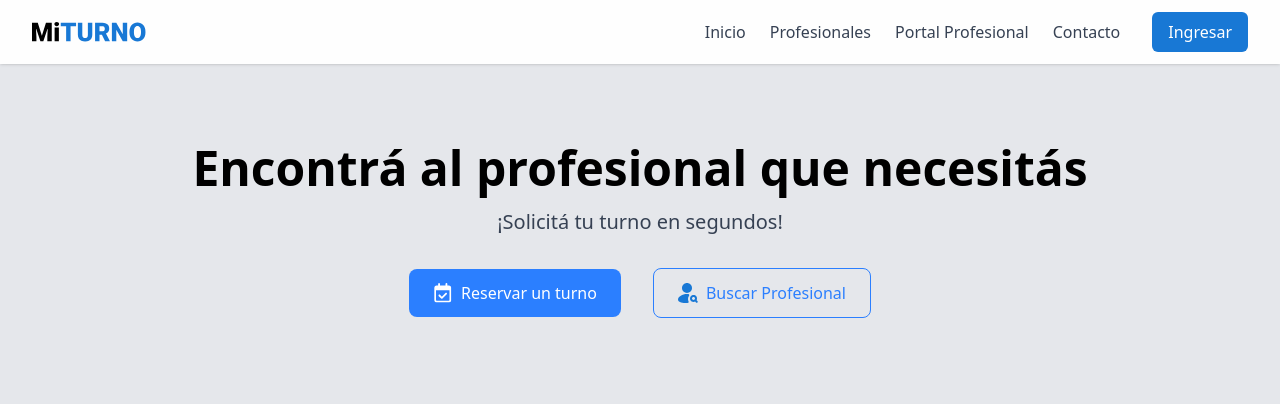
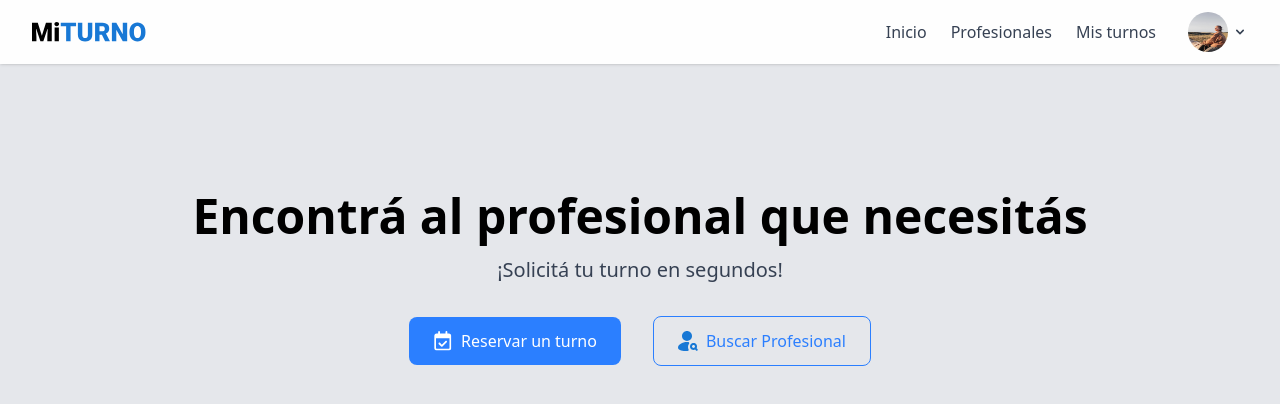
Before and after one commit to MacaZubiri/Web-AppTurnos, a React (Vite) app: page / in a window 1280 px wide. Shown: the top 404 px of the page. Built offline with nearby package versions, Linux system fonts and the light colour scheme.

Commit message:
Agregamos modal login, opciones de menu desplegables, ruta mis turnos

```diff
--- a/src/App.jsx
+++ b/src/App.jsx
@@ -11,6 +11,7 @@ import Layout from "./Layout";
 
 
 function App() {
+
   return (
     <BrowserRouter>
       <Routes>
--- a/src/Layout.jsx
+++ b/src/Layout.jsx
@@ -1,10 +1,40 @@
 import { Outlet } from "react-router-dom";
 import Navbar from "./components/Navbar";
+import LoginModal from "./components/LoginModal";
+import { useState } from "react";
 
 const Layout = () => {
+   const [isLoginOpen, setIsLoginOpen] = useState(false);
+
+    const [user, setUser] = useState({
+    isLogged: true,
+    role: "usuario", // "user" o "professional"
+  });
+
+
+
+  const handleLogin = () => {
+    setUser({
+      isLogged: true,
+      role: "usuario", // hardcodeado por ahora
+    });
+    setIsLoginOpen(false);
+  };
+
+  const handleLogout = () => {
+    setUser({
+      isLogged: false,
+      role: null,
+    });
+  };
+
   return (
     <>
-      <Navbar />
+      <Navbar user={user} onLoginClick={() => setIsLoginOpen(true)} onLogout={handleLogout} />
+
+        {isLoginOpen && <LoginModal onClose={() => setIsLoginOpen(false)} onLogin={handleLogin} />}
+
+
       <div className="pt-20">
         <Outlet />
       </div>
--- /dev/null
+++ b/src/components/LoginModal.jsx
@@ -0,0 +1,69 @@
+import { useNavigate } from "react-router-dom";
+import { useEffect } from "react";
+
+
+
+function LoginModal({ onClose, onLogin }) {
+
+   const navigate = useNavigate();
+
+   const handleLogin = () => {
+    onClose();       // cerramos el modal
+    onLogin();       // llamamos a la función de login del Layout
+
+  };
+
+  return (
+    <div
+      className="fixed inset-0 bg-black/50 flex items-center justify-center"
+      onClick={onClose}   // 👈 click fuera
+    >
+      <div
+        className="bg-white p-6 w-5/12 h-96 relative rounded-lg flex flex-col items-center"
+        onClick={(e) => e.stopPropagation()} // 👈 no cerrar al clickear dentro
+      >
+        <button
+          onClick={onClose}
+          className="absolute top-2 right-3 text-gray-900 cursor-pointer"
+        >
+          ✕
+        </button>
+
+        <h2 className="text-xl font-semibold mb-6">Iniciar sesión</h2>
+
+        <input
+          type="email"
+          placeholder="Email"
+          className="w-full border mb-2 p-2 rounded-md border-gray-400"
+        />
+        <input
+          type="password"
+          placeholder="Contraseña"
+          className="w-full border mb-4 p-2 rounded-md border-gray-400"
+        />
+
+        <div>
+          <h3 className="text-sm text-gray-600 mb-3">¿Has olvidado tu contraseña? <span className="text-blue-500 cursor-pointer hover:underline">
+            Haz click aquí
+          </span></h3>
+        </div>
+
+        <div>
+          <h3 className="text-sm text-gray-600 mb-8">¿No tienes cuenta? <span className="text-blue-500 cursor-pointer hover:underline">
+            Registrarse
+          </span></h3>
+        </div>
+
+
+
+        <button onClick={() => {
+            onLogin(); // cambia estado en Layout
+          }} className="w-full bg-blue-500 text-white p-2 rounded-md hover:bg-blue-600  transition-colors duration-300 ease-in-out cursor-pointer">
+          Ingresar
+        </button>
+      </div>
+    </div>
+  );
+}
+
+export default LoginModal;
--- a/src/components/Navbar.jsx
+++ b/src/components/Navbar.jsx
@@ -1,50 +1,113 @@
-import { useState } from "react";
+import { useState, useRef, useEffect } from "react";
 import logo from "../assets/icono-logo.svg";
-import { Link } from "react-router-dom";
-import { useNavigate } from "react-router-dom";
+import perfilimagen from "../assets/imagen-perfil.jpg";
+import { Link, useNavigate } from "react-router-dom";
+import { HiChevronDown } from "react-icons/hi";
 
-const NavBar = () => {
-  const [isOpen, setIsOpen] = useState(false);
+const NavBar = ({ user, onLoginClick, onLogout }) => {
+
+
+  const [isOpen, setIsOpen] = useState(false); // menú móvil
+  const [isMenuOpen, setIsMenuOpen] = useState(false); // menú desplegable avatar
+  const [showMenu, setShowMenu] = useState(false); // controla render del menú
   const navigate = useNavigate();
+  const menuRef = useRef(null);
+
+  // Función para abrir/cerrar el menú animado
+  const toggleMenu = () => {
+    if (!isMenuOpen) {
+      setShowMenu(true);
+      setTimeout(() => setIsMenuOpen(true), 10); // pequeño delay para animación
+    } else {
+      setIsMenuOpen(false);
+      setTimeout(() => setShowMenu(false), 200); // espera animación de cierre
+    }
+  };
+
+  // Cerrar menú al click afuera
+  useEffect(() => {
+    const handleClickOutside = (event) => {
+      if (menuRef.current && !menuRef.current.contains(event.target)) {
+        setIsMenuOpen(false);
+        setTimeout(() => setShowMenu(false), 200);
+      }
+    };
+    document.addEventListener("mousedown", handleClickOutside);
+    return () => {
+      document.removeEventListener("mousedown", handleClickOutside);
+    };
+  }, []);
 
   return (
-    <nav className="bg-[#FEFEFE] shadow-sm fixed top-0 left-0 w-full z-10">
+    <nav className="bg-[#FEFEFE] shadow-sm fixed top-0 left-0 w-full z-50">
       <div className="max-w-7xl mx-auto px-4 sm:px-6 lg:px-8">
-        <div className="flex justify-between items-center h-16 ">
+        <div className="flex justify-between items-center h-16">
 
           {/* Logo */}
-          <div className="shrink-0">
-            <img src={logo} alt="Logo" className="h-5 w-auto cursor-pointer" onClick={() => navigate("/")}  />
+          <div className="shrink-0 cursor-pointer" onClick={() => navigate("/")}>
+            <img src={logo} alt="Logo" className="h-5 w-auto" />
           </div>
 
           {/* Menú de escritorio */}
           <div className="hidden md:flex items-center ml-auto space-x-6">
             <Link to="/" className="text-gray-700 hover:text-gray-900 font-medium">Inicio</Link>
-            <Link to="/buscar-profesional" className="text-gray-700 hover:text-gray-900 font-medium">Profesionales</Link>
-            <Link to="#" className="text-gray-700 hover:text-gray-900 font-medium">Portal Profesional</Link>
-            <Link to="#" className="text-gray-700 hover:text-gray-900 font-medium">Contacto</Link>
+            <Link to="/buscar-profesional" className="text-gray-700 hover:text-gray-900 font-medium ">Profesionales</Link>
+
+            {user.isLogged && user.role === "profesional" && (
+              <Link to="/portal" className="text-gray-700 hover:text-gray-900 font-medium">Portal Profesional</Link>
+            )}
+            {user.isLogged && user.role === "usuario" && (
+              <Link to="/mis-turnos" className="text-gray-700 hover:text-gray-900 font-medium mr-8">Mis turnos</Link>
+            )}
           </div>
 
-          {/* Botón ingresar */}
-          <div className="hidden md:flex">
-            <button className="ml-8 bg-[#1878D5] text-white px-4 py-2 rounded-md hover:bg-[#1063a1] transition cursor-pointer">
+          {/* Botón Ingresar o Avatar */}
+          {!user.isLogged ? (
+            <button
+              onClick={onLoginClick}
+              className="bg-[#1878D5] text-white px-4 py-2 rounded-md hover:bg-[#1063a1] transition cursor-pointer"
+            >
               Ingresar
             </button>
+      ) : user.role === "usuario" ? (
+        <div ref={menuRef} className="flex items-center gap-2 relative">
+          {/* Avatar + Flecha */}
+          <div className="flex items-center gap-1 cursor-pointer" onClick={toggleMenu}>
+            <img src={perfilimagen} alt="Perfil" className="w-10 h-10 rounded-full" />
+            <HiChevronDown className={`w-4 h-4 text-gray-700 transition-transform duration-200 ${
+              isMenuOpen ? "rotate-180" : "rotate-0"
+            }`} />
           </div>
 
-          {/* Botón móvil */}
-          <div className="md:hidden">
+    {/* Menú desplegable */}
+    {showMenu && (
+      <div
+        className={`absolute right-0 mt-36 w-40 bg-white shadow-lg flex flex-col z-50
+          transform transition-all duration-400 ease-out
+          ${isMenuOpen ? "opacity-100 translate-y-0" : "opacity-0 translate-y-4"}`}
+      >
         <button
-              onClick={() => setIsOpen(!isOpen)}
-              className="focus:outline-none text-gray-700"
+          onClick={() => { navigate("/perfil"); toggleMenu(); }}
+          className="px-4 py-2 hover:bg-gray-100 text-left cursor-pointer"
         >
-              {isOpen ? (
-                <span className="text-2xl">&#10005;</span>
-              ) : (
-                <span className="text-2xl">&#9776;</span>
-              )}
+          Mi perfil
+        </button>
+        <button
+          onClick={() => { onLogout(); toggleMenu(); }}
+          className="px-4 py-2 hover:bg-gray-100 text-left cursor-pointer"
+        >
+          Cerrar sesión
         </button>
       </div>
+    )}
+  </div>
+) : null}
+
+          {/* Botón menú móvil */}
+          <div className="md:hidden">
+            <button onClick={() => setIsOpen(!isOpen)} className="focus:outline-none text-gray-700">
+              {isOpen ? <span className="text-2xl">&#10005;</span> : <span className="text-2xl">&#9776;</span>}
+            </button>
           </div>
         </div>
 
@@ -53,15 +116,32 @@ const NavBar = () => {
           <div className="md:hidden bg-[#FEFEFE] px-4 pt-2 pb-4 space-y-2 shadow-sm">
             <Link to="/" className="block text-gray-700 hover:text-gray-900">Inicio</Link>
             <Link to="/buscar-profesional" className="block text-gray-700 hover:text-gray-900">Profesionales</Link>
-          <Link to="#" className="block text-gray-700 hover:text-gray-900">Portal Profesional</Link>
-          <Link to="#" className="block text-gray-700 hover:text-gray-900">Contacto</Link>
-          <button className="w-full bg-[#1878D5] text-white px-4 py-2 rounded-md hover:bg-[#1063a1] transition">
+
+            {user.isLogged && user.role === "profesional" && (
+              <Link to="/portal" className="block text-gray-700 hover:text-gray-900">Portal Profesional</Link>
+            )}
+
+
+            {user.isLogged ? (
+              <button
+                onClick={onLogout}
+                className="w-full bg-red-500 text-white px-4 py-2 rounded-md hover:bg-red-600 transition"
+              >
+                Salir
+              </button>
+            ) : (
+              <button
+                onClick={onLoginClick}
+                className="w-full bg-[#1878D5] text-white px-4 py-2 rounded-md hover:bg-[#1063a1] transition"
+              >
                 Ingresar
               </button>
+            )}
           </div>
         )}
+      </div>
     </nav>
   );
-}
+};
 
 export default NavBar;
--- a/src/pages/Home.jsx
+++ b/src/pages/Home.jsx
@@ -8,9 +8,9 @@ const Home = () => {
   const navigate = useNavigate();
 
   return (
-    <div className="flex min-h-screen px-4 sm:px-6 lg:px-8 2xl:pt-12">
+    <div className="flex mt-28 px-4 sm:px-6 lg:px-8 2xl:pt-10">
 
-      <div className="flex-1 flex flex-col pt-16 md:text-center"
+      <div className="flex-1 flex flex-col justify-center md:text-center"
       >
         <h1 className="text-3xl sm:text-4xl lg:text-5xl font-bold mb-4 text-center">
           Encontrá al profesional que necesitás
```
Also changed, not shown: src/pages/MisTurnos.jsx (added). Lines whose indentation alone changed are shown as unchanged.
